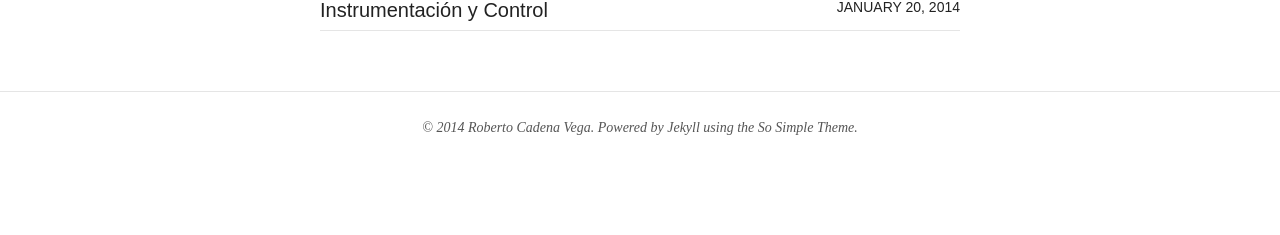
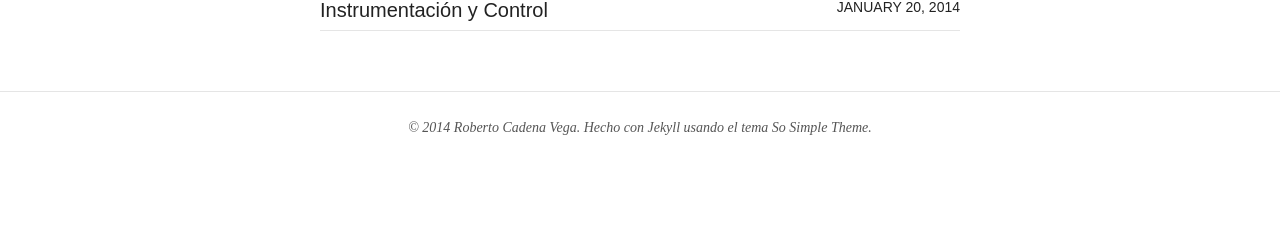
Before and after one commit to cad3na/robblack007.github.io, a Jekyll site: the page built from index.html, in a window 1280 px wide. Shown: the part 681-916 px from the top of the page. Built offline with Jekyll 4.4.1, drawn with Linux system fonts in a browser that asks for light colours; nearby versions of some CDN libraries.

Commit message:
Se modifica el pie de pagina para que se lea en español

```diff
--- a/_includes/footer.html
+++ b/_includes/footer.html
@@ -1,4 +1,4 @@
-<span>&copy; {{ site.time | date: '%Y' }} {{ site.owner.name }}. Powered by <a href="http://jekyllrb.com">Jekyll</a> using the <a href="http://mademistakes.com/">So Simple Theme</a>.</span>
+<span>&copy; {{ site.time | date: '%Y' }} {{ site.owner.name }}. Hecho con <a href="http://jekyllrb.com">Jekyll</a> usando el tema <a href="http://mademistakes.com/">So Simple Theme</a>.</span>
 <div class="social-icons">
 	{% if site.owner.twitter %}<a href="http://twitter.com/{{ site.owner.twitter }}" title="{{ site.owner.name}} on Twitter" target="_blank"><i class="icon-twitter icon-2x"></i></a>{% endif %}
 	{% if site.owner.facebook %}<a href="http://facebook.com/{{ site.owner.facebook }}" title="{{ site.owner.name}} on Facebook" target="_blank"><i class="icon-facebook icon-2x"></i></a>{% endif %}
```
